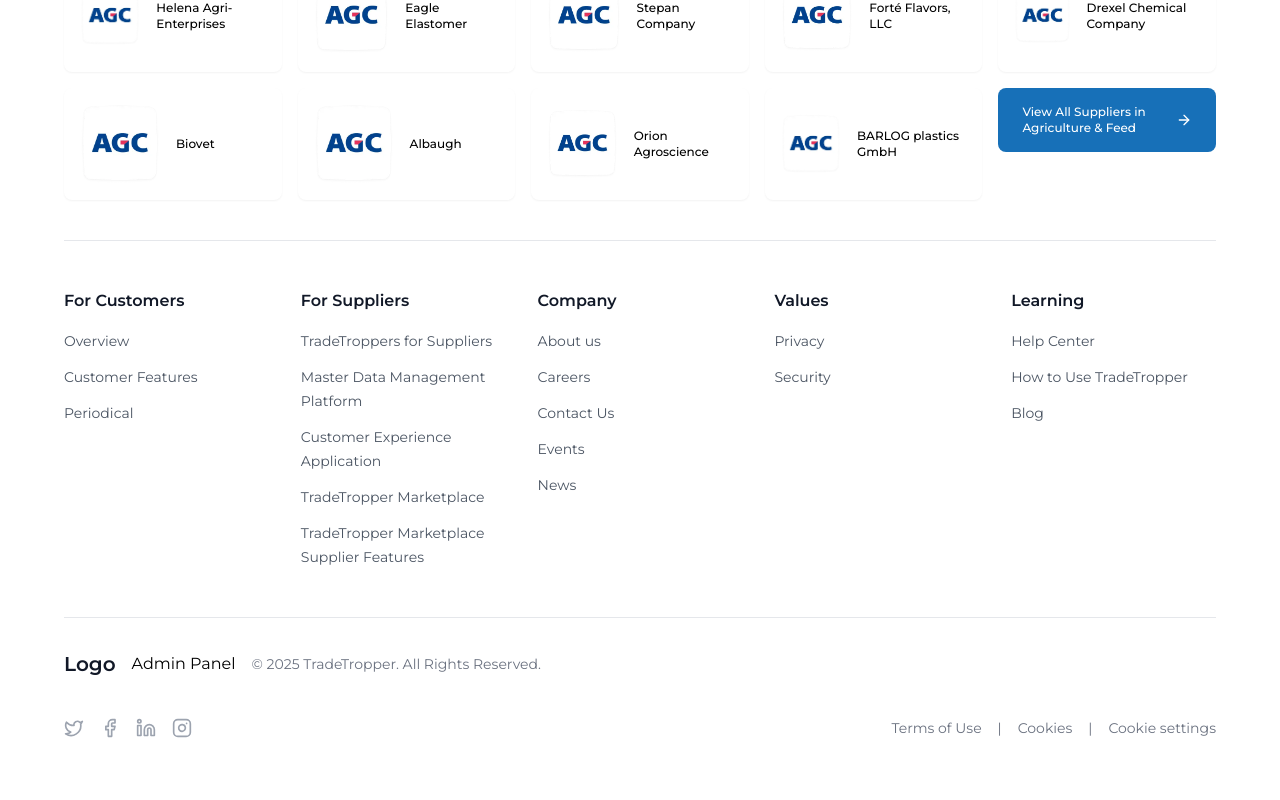
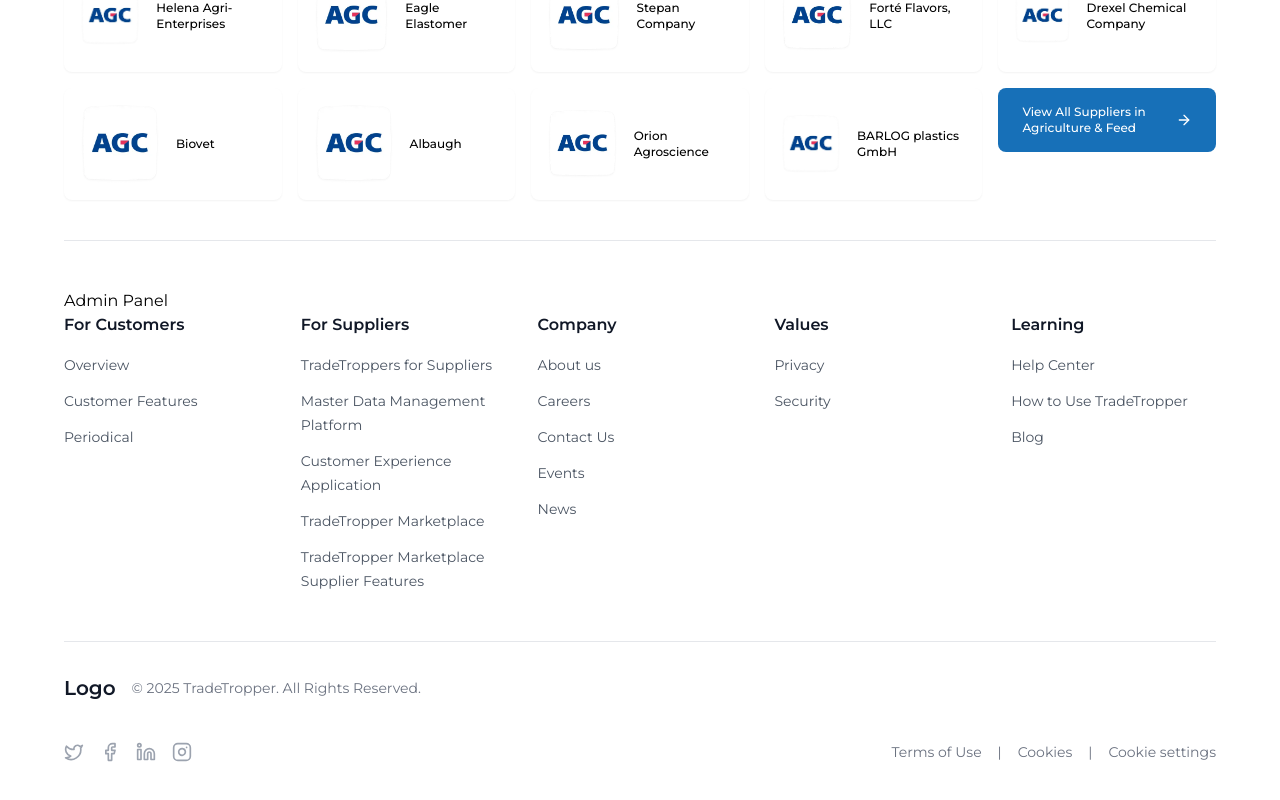
Before and after one commit to Tayyabbutt1133/trade, a Next.js app: page /case-ingredients in a window 1280 px wide. Shown: the part 2433-3233 px from the top of the page. Built offline with nearby package versions, Linux system fonts and the light colour scheme.

Commit message:
footer added

```diff
--- a/components/Footer.jsx
+++ b/components/Footer.jsx
@@ -65,6 +65,9 @@
       >
         {/* Nav Links */}
         <div className="max-w-7xl mx-auto py-12">
+        <Link href={"https://admin-trade-crm.vercel.app/login"}>
+                  <p>Admin Panel</p>
+                  </Link>
           <div className="grid grid-cols-1 md:grid-cols-3 lg:grid-cols-5 gap-8">
             {Object.values(footerLinks).map((section) => (
               <div key={section.title}>
@@ -98,9 +101,6 @@
                 height={40}
               /> */}
                 <div className="text-xl font-semibold text-gray-900">Logo</div>
-                <Link href={"https://admin-trade-crm.vercel.app/login"}>
-                  <p>Admin Panel</p>
-                  </Link>
                 <span className="text-sm text-gray-500">
                   © 2025 TradeTropper. All Rights Reserved.
                 </span>
```
